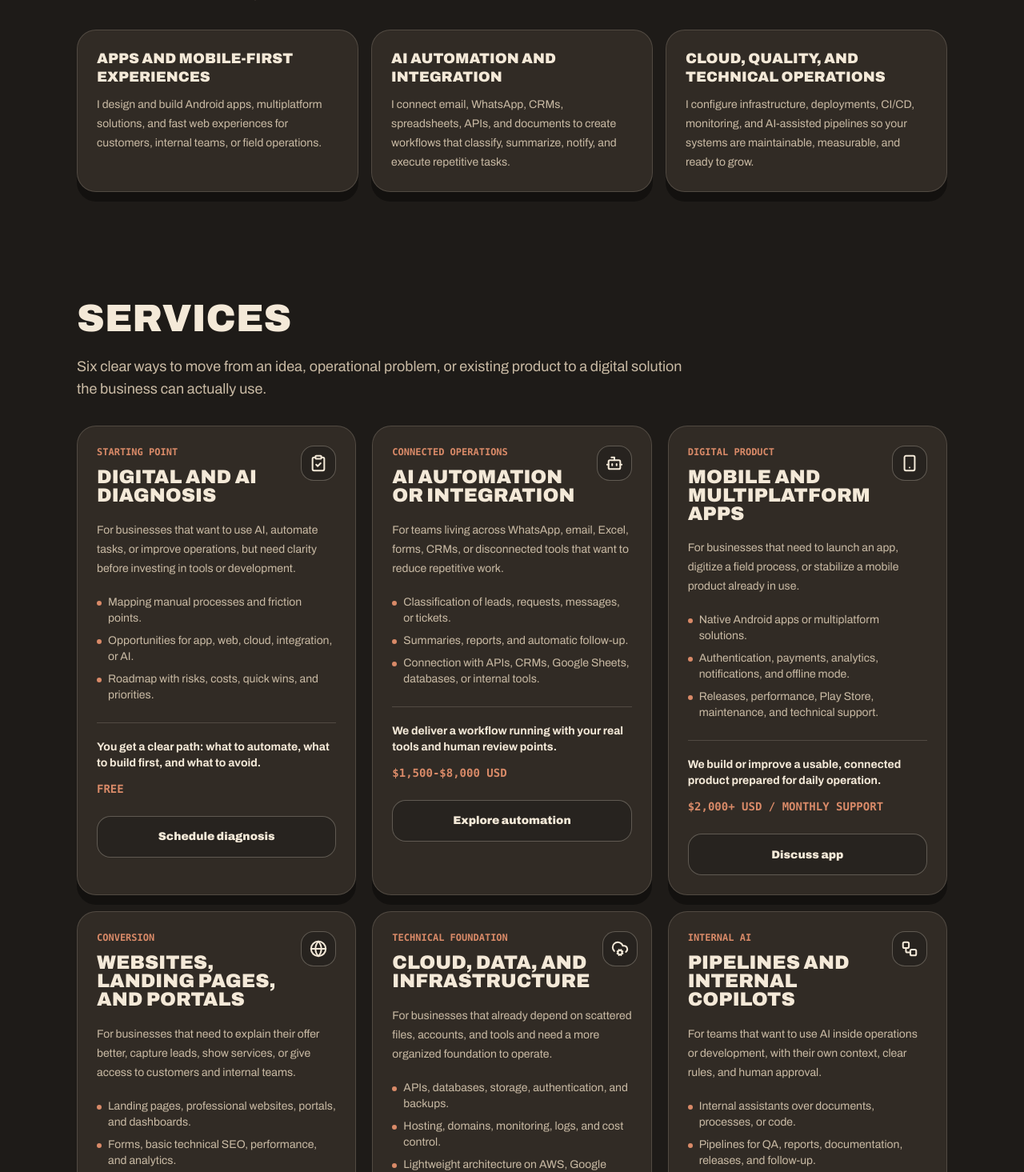
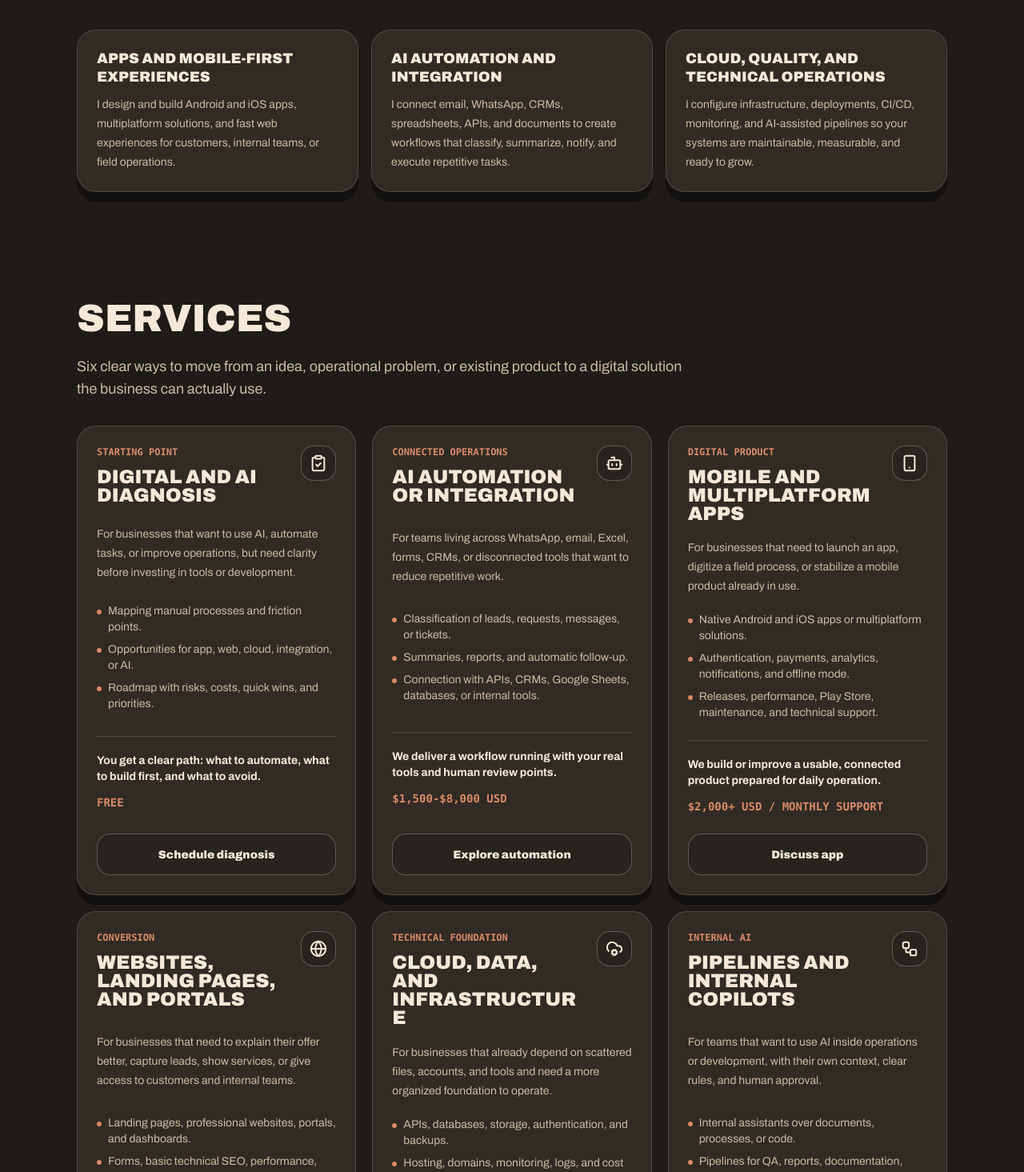
Before and after one commit to gabriel96x1/professional_landing_page, a Next.js app: page /en in a window 1280 px wide. Shown: the part 1245-2710 px from the top of the page at 80% size. Built offline with nearby package versions, Linux system fonts and the light colour scheme.

Commit message:
fix: text overflows correction

```diff
--- a/app/_sections/hero-section.tsx
+++ b/app/_sections/hero-section.tsx
@@ -12,7 +12,7 @@ export function HeroSection() {
             {t("eyebrow")}
           </p>
           <h1
-            className="mt-5 max-w-full break-words text-5xl font-black uppercase leading-none text-(--theme-text-primary) sm:text-6xl lg:text-7xl"
+            className="mt-5 max-w-full text-5xl font-black uppercase leading-none text-(--theme-text-primary) sm:text-6xl lg:text-7xl"
             id="inicio-title"
           >
             {t("title")}
@@ -52,7 +52,7 @@ export function HeroSection() {
             >
               {t("visualLabel")}
             </p>
-            <p className="text-3xl font-black uppercase leading-8 text-(--theme-text-primary) sm:text-4xl">
+            <p className="text-2xl font-black uppercase leading-8 text-(--theme-text-primary) sm:text-3xl">
               {t("specialty")}
             </p>
           </div>
--- a/app/_sections/services-section.tsx
+++ b/app/_sections/services-section.tsx
@@ -47,18 +47,18 @@ export function ServicesSection() {
           return (
             <article
               key={service.key}
-              className="theme-card-shadow flex min-h-full flex-col rounded-3xl border border-(--theme-border) bg-(--theme-surface) p-5 sm:p-6"
+              className="theme-card-shadow flex min-h-full flex-col justify-between overflow-hidden rounded-3xl border border-(--theme-border) bg-(--theme-surface) p-5 sm:p-6"
             >
-              <div className="flex items-start justify-between gap-4">
-                <div>
+              <div className="grid grid-cols-[minmax(0,1fr)_2.75rem] items-start gap-4">
+                <div className="min-w-0">
                   <p className="font-mono text-xs font-bold uppercase text-(--theme-label)">
                     {service.eyebrow}
                   </p>
-                  <h3 className="mt-3 text-2xl font-black uppercase leading-[0.95] text-(--theme-text-primary)">
+                  <h3 className="mt-3 text-2xl font-black uppercase leading-[0.95] text-(--theme-text-primary) [overflow-wrap:anywhere]">
                     {service.title}
                   </h3>
                 </div>
-                <div className="grid size-11 shrink-0 place-items-center rounded-2xl border border-(--theme-border-strong) bg-(--theme-surface-muted) text-(--theme-text-primary)">
+                <div className="grid size-11 place-items-center rounded-2xl border border-(--theme-border-strong) bg-(--theme-surface-muted) text-(--theme-text-primary)">
                   <Icon aria-hidden="true" size={22} strokeWidth={2.2} />
                 </div>
               </div>
--- a/messages/en.json
+++ b/messages/en.json
@@ -50,7 +50,7 @@
       "cards": {
         "web": {
           "title": "Apps and mobile-first experiences",
-          "body": "I design and build Android apps, multiplatform solutions, and fast web experiences for customers, internal teams, or field operations."
+          "body": "I design and build Android and iOS apps, multiplatform solutions, and fast web experiences for customers, internal teams, or field operations."
         },
         "product": {
           "title": "AI automation and integration",
@@ -100,7 +100,7 @@
           "title": "Mobile and multiplatform apps",
           "body": "For businesses that need to launch an app, digitize a field process, or stabilize a mobile product already in use.",
           "includes": [
-            "Native Android apps or multiplatform solutions.",
+            "Native Android and iOS apps or multiplatform solutions.",
             "Authentication, payments, analytics, notifications, and offline mode.",
             "Releases, performance, Play Store, maintenance, and technical support."
           ],
@@ -167,7 +167,7 @@
           "result": "Result: a foundation for automating complex technical tasks with traceability and human control."
         },
         {
-          "title": "Android modernization in retail",
+          "title": "Android and iOS modernization in retail",
           "problem": "Problem: legacy Java modules and traditional UI slowed iteration speed, stability, and quality in a high-traffic app.",
           "solution": "Solution: I migrated code to Kotlin, modernized UI with Jetpack Compose, modularized Gradle, and implemented CI/CD checks.",
           "technologies": "Technologies: Kotlin, Java, Jetpack Compose, Retrofit, Dagger-Hilt, Coroutines, Gradle, Detekt, Lint.",
@@ -182,14 +182,14 @@
         },
         {
           "title": "ReadE-DocOnline",
-          "problem": "Problem: securely read and verify ICAO-compliant electronic documents from Android, even in limited-connectivity scenarios.",
+          "problem": "Problem: securely read and verify ICAO-compliant electronic documents from Android and iOS, even in limited-connectivity scenarios.",
           "solution": "Solution: I built a native app with NFC, MRZ OCR, and a secure handshake to extract encrypted data from e-passports and IDs.",
-          "technologies": "Technologies: Kotlin, Java, NFC, Android SDK, JMRTD, Bouncy Castle, OCR.",
+          "technologies": "Technologies: Kotlin, Java, NFC, Android and iOS SDK, JMRTD, Bouncy Castle, OCR.",
           "result": "Result: technical foundation for offline electronic document reading and secure verification."
         }
       ],
       "caseStudyParts": [
-        "Android",
+        "Android and iOS",
         "Web",
         "CI/CD",
         "Cloud",
@@ -218,13 +218,13 @@
           "body": "I prioritize business clarity, maintainable architecture, testing, measurable impact, and incremental decisions."
         },
         "collaboration": {
-          "title": "Collaboration",
+          "title": "Synergy",
           "body": "I work with direct communication, useful documentation, and automation where it truly adds value."
         }
       },
       "valuesTitle": "Strengths",
       "values": [
-        "Android and multiplatform apps with maintainable architecture.",
+        "Android and iOS and multiplatform apps with maintainable architecture.",
         "Websites, portals, and dashboards connected to real data and tools.",
         "AI automations with APIs, documents, CRMs, email, and spreadsheets.",
         "Cloud, CI/CD, testing, monitoring, and technical pipelines with human oversight."
@@ -276,7 +276,7 @@
       "title": "Articles about product, technology, and growth.",
       "description": "Practical ideas, learnings from real projects, and reflections on how to build better digital experiences.",
       "categoriesTitle": "Categories",
-      "categories": ["All", "Android", "Architecture", "Automation", "Notes"],
+      "categories": ["All", "Android and iOS", "Architecture", "Automation", "Notes"],
       "articlesTitle": "Articles",
       "readArticle": "Read article",
       "readArticleLabel": "Read article: {title}",
--- a/messages/es.json
+++ b/messages/es.json
@@ -50,7 +50,7 @@
       "cards": {
         "web": {
           "title": "Apps y experiencias mobile-first",
-          "body": "Diseno y desarrollo apps Android, soluciones multiplataforma y experiencias web rapidas para clientes, equipos internos o procesos de campo."
+          "body": "Diseno y desarrollo apps Android y iOS, soluciones multiplataforma y experiencias web rapidas para clientes, equipos internos o procesos de campo."
         },
         "product": {
           "title": "Automatizacion e integracion con IA",
@@ -100,7 +100,7 @@
           "title": "Apps moviles y multiplataforma",
           "body": "Para negocios que necesitan lanzar una app, digitalizar un proceso de campo o estabilizar un producto mobile que ya esta en uso.",
           "includes": [
-            "Apps Android nativas o soluciones multiplataforma.",
+            "Apps Android y iOS nativas o soluciones multiplataforma.",
             "Autenticacion, pagos, analytics, notificaciones y modo offline.",
             "Releases, performance, Play Store, mantenimiento y soporte tecnico."
           ],
@@ -167,7 +167,7 @@
           "result": "Resultado: base para automatizar tareas tecnicas complejas con trazabilidad y control humano."
         },
         {
-          "title": "Modernizacion Android en retail",
+          "title": "Modernizacion Android y iOS en retail",
           "problem": "Problema: modulos legacy en Java y UI tradicional limitaban la velocidad de iteracion, la estabilidad y la calidad de una app de alto trafico.",
           "solution": "Solucion: migre codigo a Kotlin, modernice UI con Jetpack Compose, modularice Gradle e implemente checks CI/CD.",
           "technologies": "Tecnologias: Kotlin, Java, Jetpack Compose, Retrofit, Dagger-Hilt, Coroutines, Gradle, Detekt, Lint.",
@@ -182,14 +182,14 @@
         },
         {
           "title": "ReadE-DocOnline",
-          "problem": "Problema: leer y verificar documentos electronicos ICAO de forma segura desde Android, incluso en escenarios con conectividad limitada.",
+          "problem": "Problema: leer y verificar documentos electronicos ICAO de forma segura desde Android y iOS, incluso en escenarios con conectividad limitada.",
           "solution": "Solucion: construi una app nativa con NFC, OCR de MRZ y handshake para extraer datos cifrados de e-passports e identificaciones.",
-          "technologies": "Tecnologias: Kotlin, Java, NFC, Android SDK, JMRTD, Bouncy Castle, OCR.",
+          "technologies": "Tecnologias: Kotlin, Java, NFC, Android y iOS SDK, JMRTD, Bouncy Castle, OCR.",
           "result": "Resultado: base tecnica para lectura offline de documentos electronicos y verificacion segura."
         }
       ],
       "caseStudyParts": [
-        "Android",
+        "Android y iOS",
         "Web",
         "CI/CD",
         "Nube",
@@ -218,13 +218,13 @@
           "body": "Priorizo claridad de negocio, arquitectura mantenible, pruebas, impacto medible y decisiones incrementales."
         },
         "collaboration": {
-          "title": "Colaboracion",
+          "title": "Sinergia",
           "body": "Trabajo con comunicacion directa, documentacion util y automatizacion donde realmente aporta valor."
         }
       },
       "valuesTitle": "Fortalezas",
       "values": [
-        "Apps Android y multiplataforma con arquitectura mantenible.",
+        "Apps Android y iOS y multiplataforma con arquitectura mantenible.",
         "Web, portales y dashboards conectados a datos y herramientas reales.",
         "Automatizaciones con IA, APIs, documentos, CRM, correo y hojas de calculo.",
         "Nube, CI/CD, testing, monitoreo y pipelines tecnicos con control humano."
@@ -276,7 +276,7 @@
       "title": "Artículos sobre producto, tecnología y crecimiento.",
       "description": "Ideas prácticas, aprendizajes de proyectos reales y reflexiones sobre cómo construir mejores experiencias digitales.",
       "categoriesTitle": "Categorias",
-      "categories": ["Todos", "Android", "Arquitectura", "Automatizacion", "Notas"],
+      "categories": ["Todos", "Android y iOS", "Arquitectura", "Automatizacion", "Notas"],
       "articlesTitle": "Articulos",
       "readArticle": "Leer articulo",
       "readArticleLabel": "Leer articulo: {title}",
```
